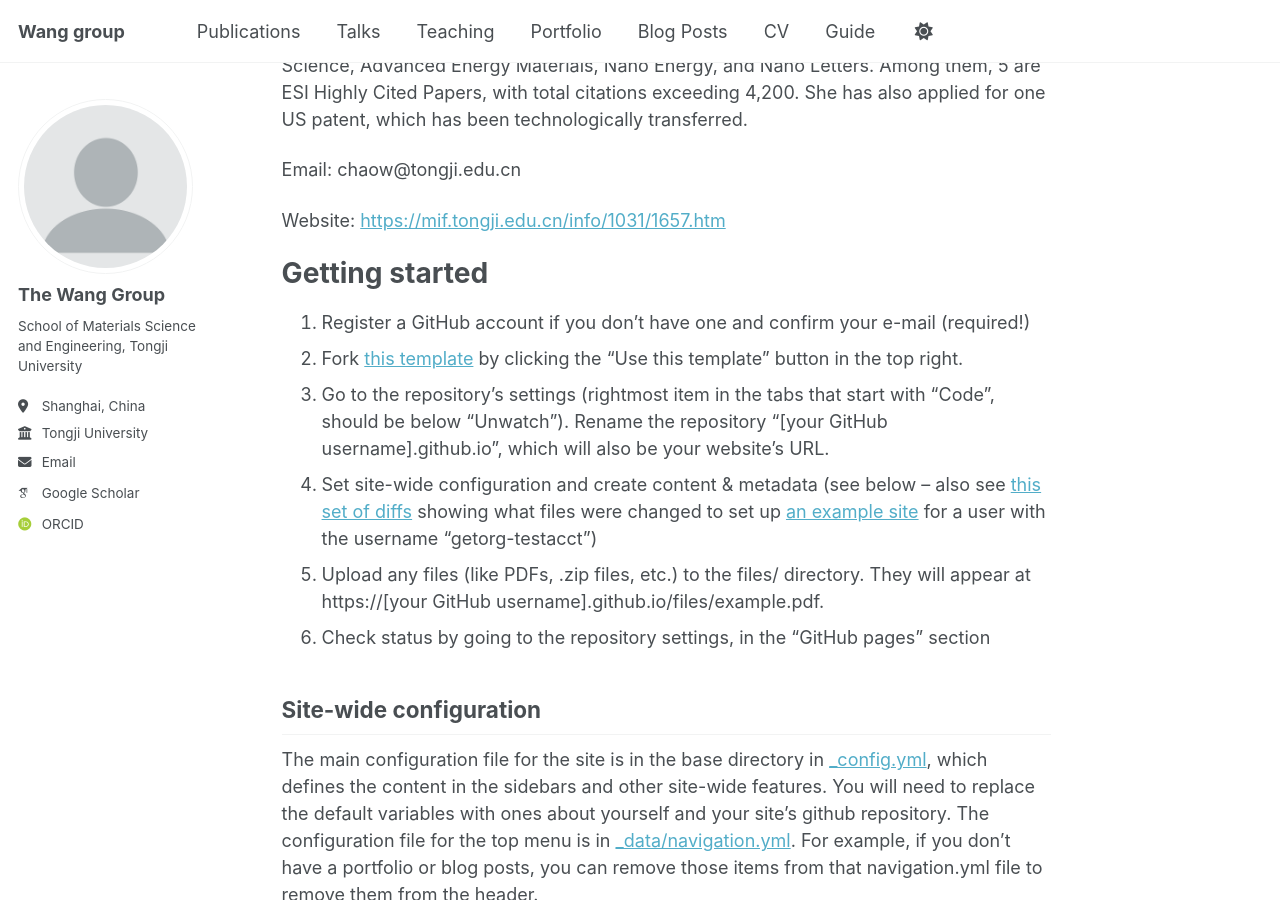
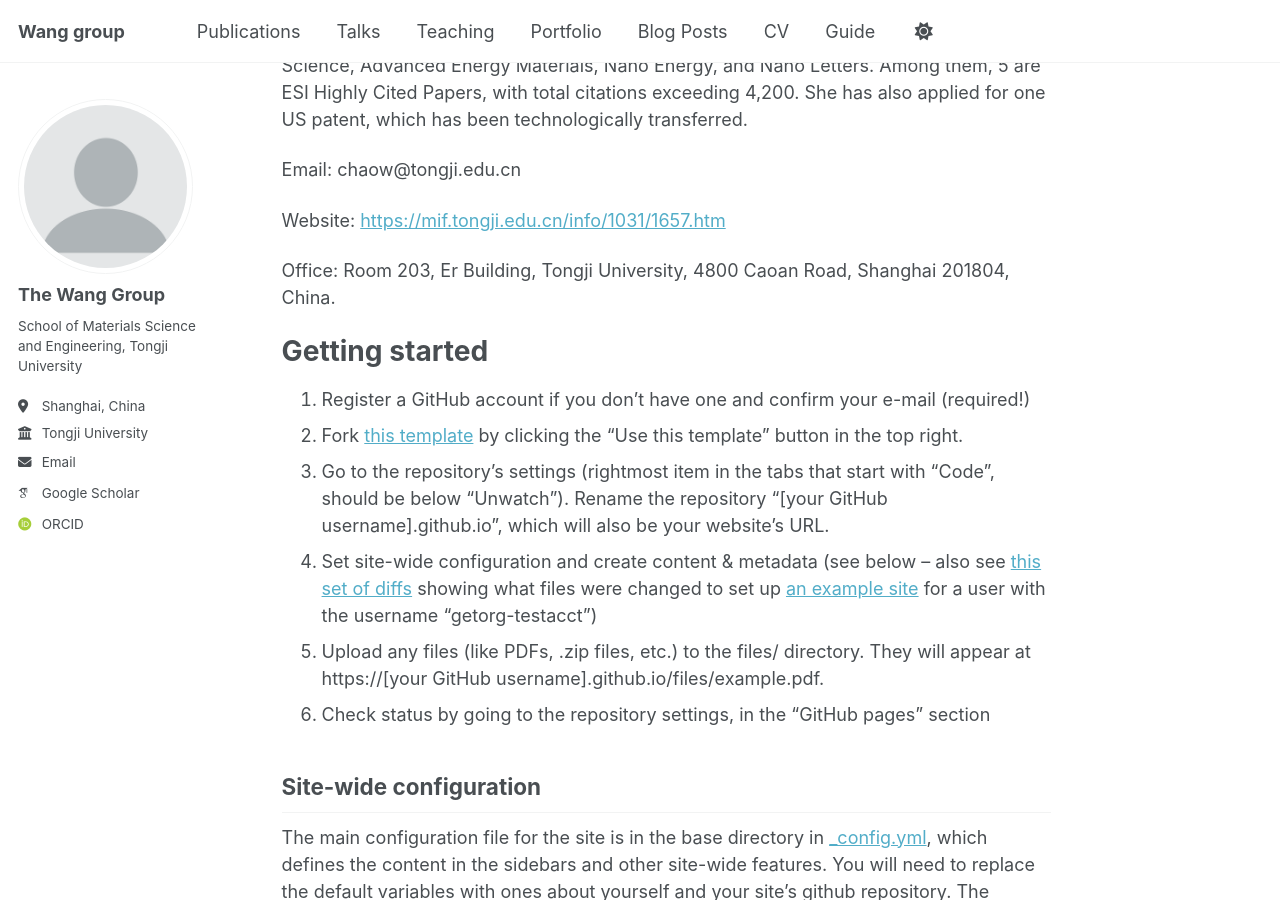
Before and after one commit to wadse-beep/wadse-beep.github.io, a Jekyll site: the page built from _pages/about.md, in a window 1280 px wide and 900 px high, scrolled down 698 px. Built offline with Jekyll 4.4.1, drawn with Linux system fonts in a browser that asks for light colours; some web fonts are replaced.

Commit message:
Update about.md

```diff
--- a/_pages/about.md
+++ b/_pages/about.md
@@ -18,6 +18,8 @@ Specializing in the preparation, design, and fundamental theoretical research of
 Email: chaow@tongji.edu.cn
 
 Website: [https://mif.tongji.edu.cn/info/1031/1657.htm](https://mif.tongji.edu.cn/info/1031/1657.htm)
+
+Office: Room 203, Er Building, Tongji University, 4800 Caoan Road, Shanghai 201804, China.
 
 Getting started
 ======
```
